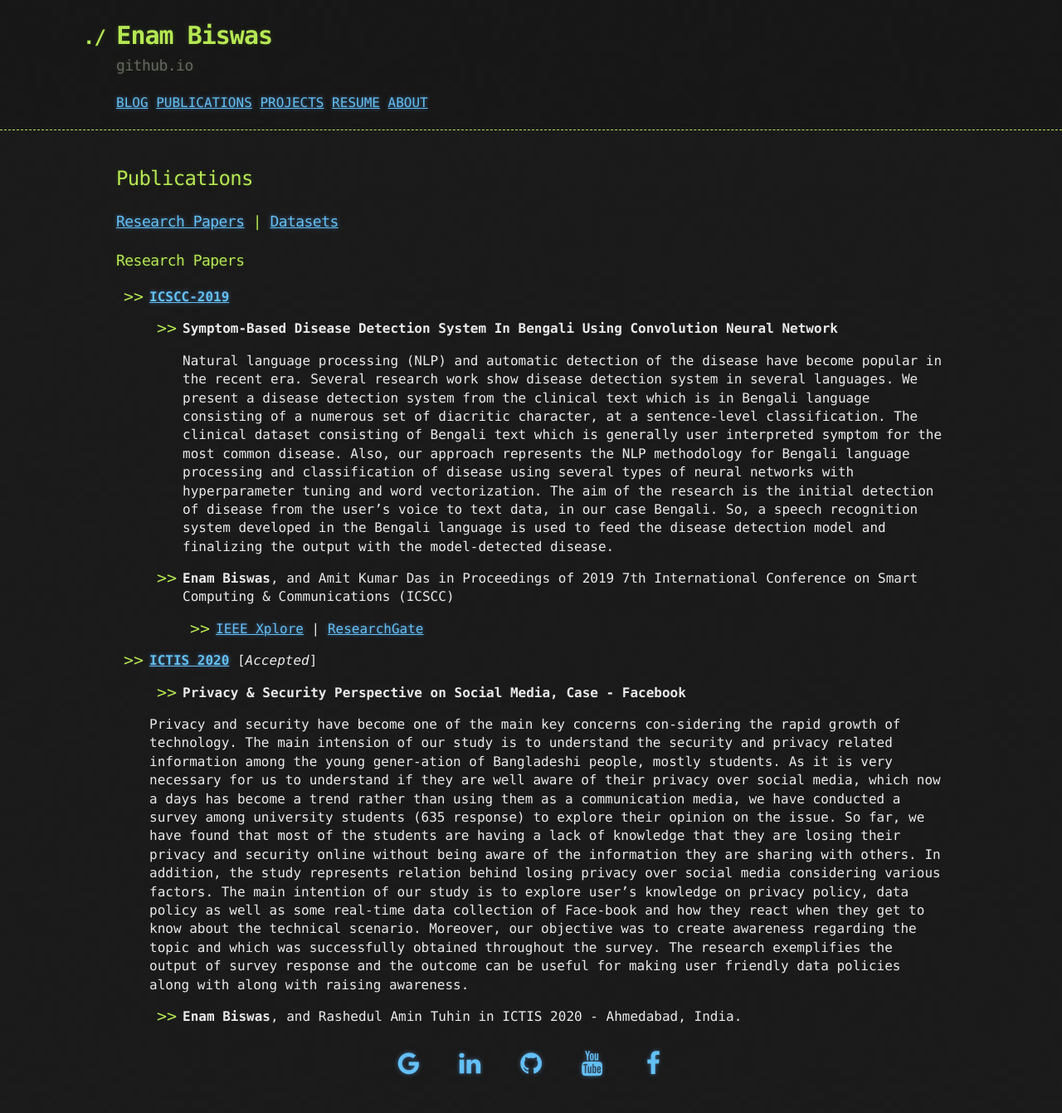
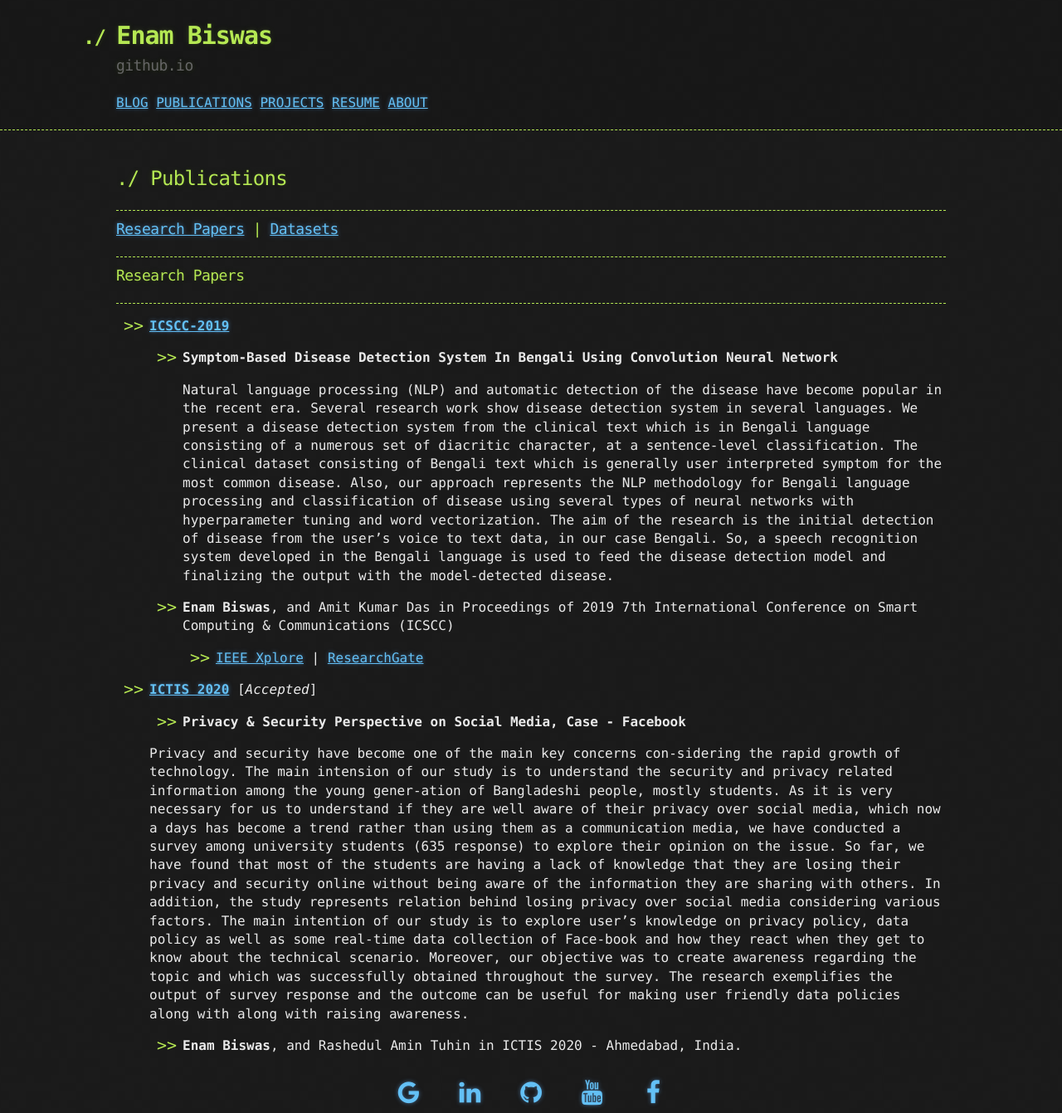
Before and after one commit to e-biswas/e-biswas.github.io, a Jekyll site: the page built from publications.md, in a window 1280 px wide. Shown: the whole page at 83% size. Built offline with Jekyll 4.4.1, drawn with Linux system fonts in a browser that asks for light colours; our own code applies the rules of GitHub Pages for plain Markdown files; before the commit the page ends 1306 px from its top, so only the background shows below that.

```diff
--- a/publications.md
+++ b/publications.md
@@ -3,11 +3,14 @@ layout: default
 permalink: /publications/
 ---
 
-## Publications
+## ./ Publications
+---------------------------------------------------------------------------------------------------
 ### [Research Papers](#papers) | [Datasets](https://e-biswas.github.io/projects#datasets)
+---------------------------------------------------------------------------------------------------
 
 
 ### Research Papers<a name="papers"></a>
+---------------------------------------------------------------------------------------------------
 
 * [**ICSCC-2019**](http://icscc.online/index.php)
 
```
